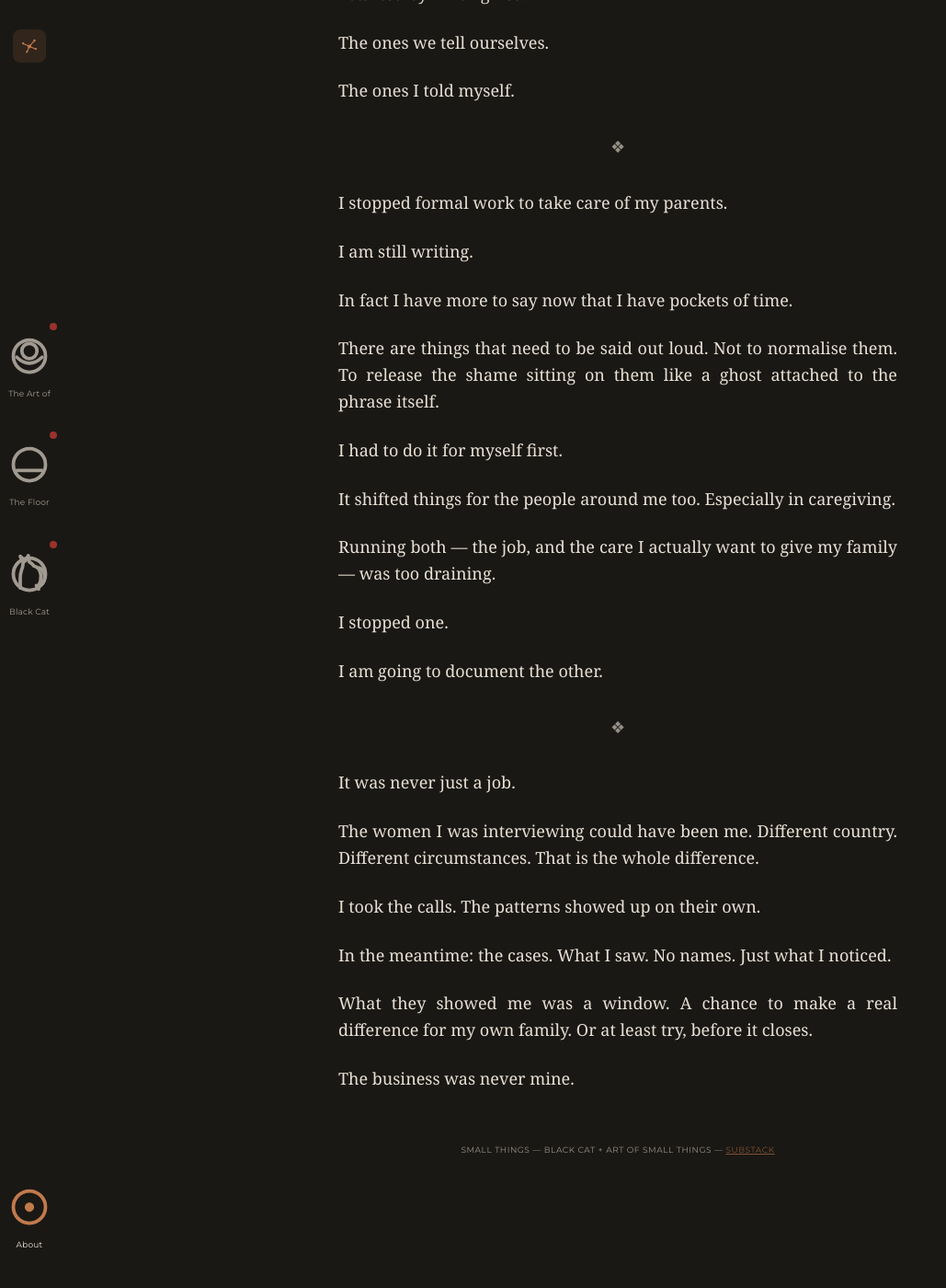
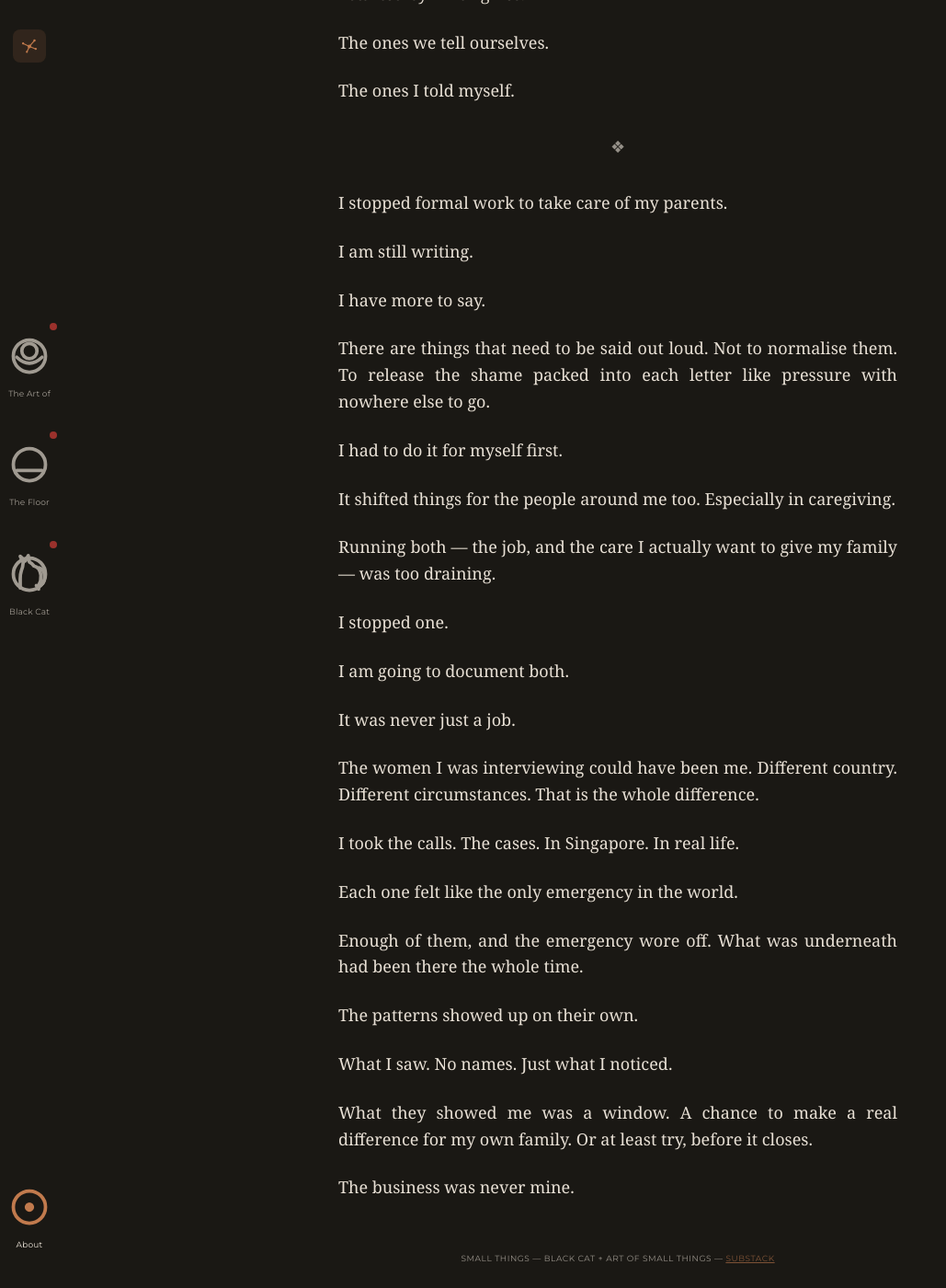
Before and after one commit to 2pix/small-things, a Jekyll site: the page built from about/index.md, in a window 1280 px wide and 1400 px high, scrolled down 2005 px. Shown: the whole window at 92% size, without its empty margins (0-1029 px from the left). Built offline with Jekyll 4.4.1, drawn with Linux system fonts in a browser that asks for light colours.

Commit message:
About page: reorder ending, tighten shame line, ground the caregiving cases
Moves the "stopped formal work / going to document" section ahead of
"it was never just a job" so the caregiving section has an
antecedent instead of opening cold. "I am going to document both"
replaces the ambiguous "the other," explicitly committing to both
threads instead of leaving the reader to infer it. Shame line
tightened to a single coherent image (pressure with nowhere to go).
Added a beat showing the urgency of individual cases eroding into
visible pattern over time, and grounded "the cases" with "In
Singapore. In real life."

```diff
--- a/about/index.md
+++ b/about/index.md
@@ -76,9 +76,9 @@ I stopped formal work to take care of my parents.
 
 I am still writing.
 
-In fact I have more to say now that I have pockets of time.
+I have more to say.
 
-There are things that need to be said out loud. Not to normalise them. To release the shame sitting on them like a ghost attached to the phrase itself.
+There are things that need to be said out loud. Not to normalise them. To release the shame packed into each letter like pressure with nowhere else to go.
 
 I had to do it for myself first.
 
@@ -88,17 +88,21 @@ Running both — the job, and the care I actually want to give my family — was
 
 I stopped one.
 
-I am going to document the other.
-
-{% include divider.html %}
+I am going to document both.
 
 It was never just a job.
 
 The women I was interviewing could have been me. Different country. Different circumstances. That is the whole difference.
 
-I took the calls. The patterns showed up on their own.
+I took the calls. The cases. In Singapore. In real life.
 
-In the meantime: the cases. What I saw. No names. Just what I noticed.
+Each one felt like the only emergency in the world.
+
+Enough of them, and the emergency wore off. What was underneath had been there the whole time.
+
+The patterns showed up on their own.
+
+What I saw. No names. Just what I noticed.
 
 What they showed me was a window. A chance to make a real difference for my own family. Or at least try, before it closes.
 
```
